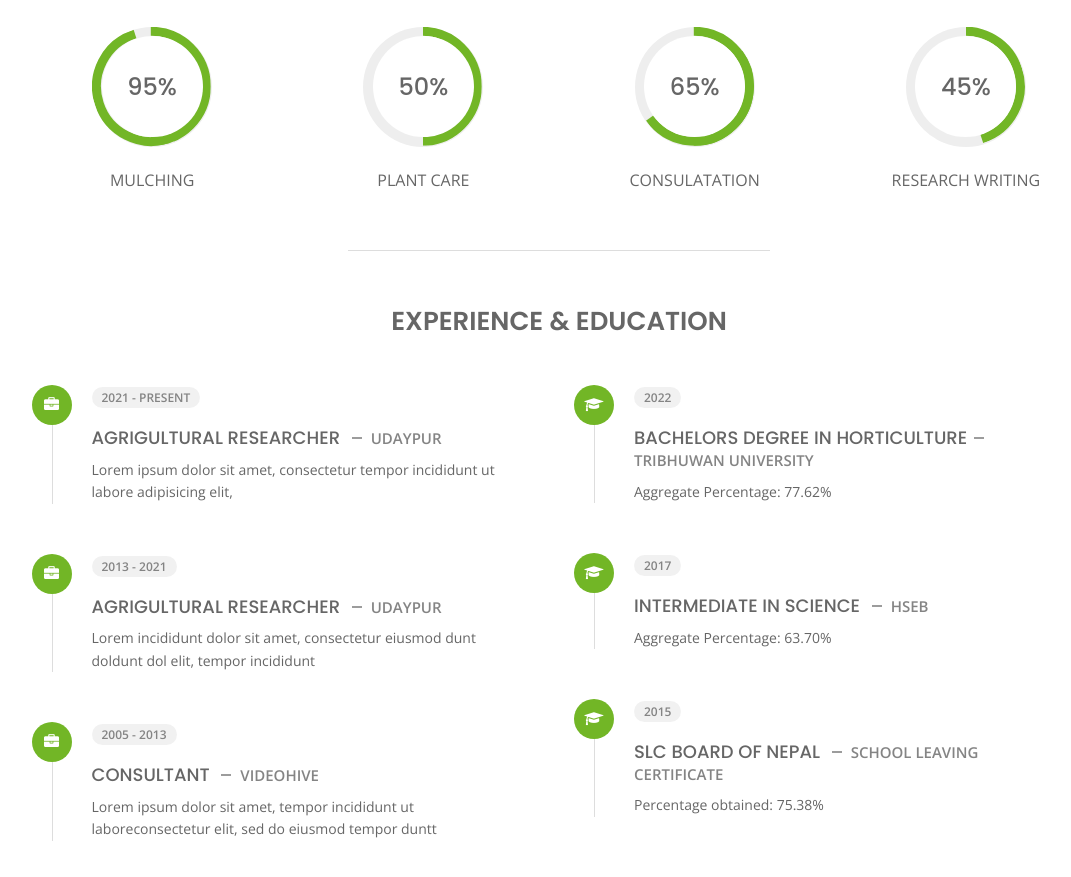
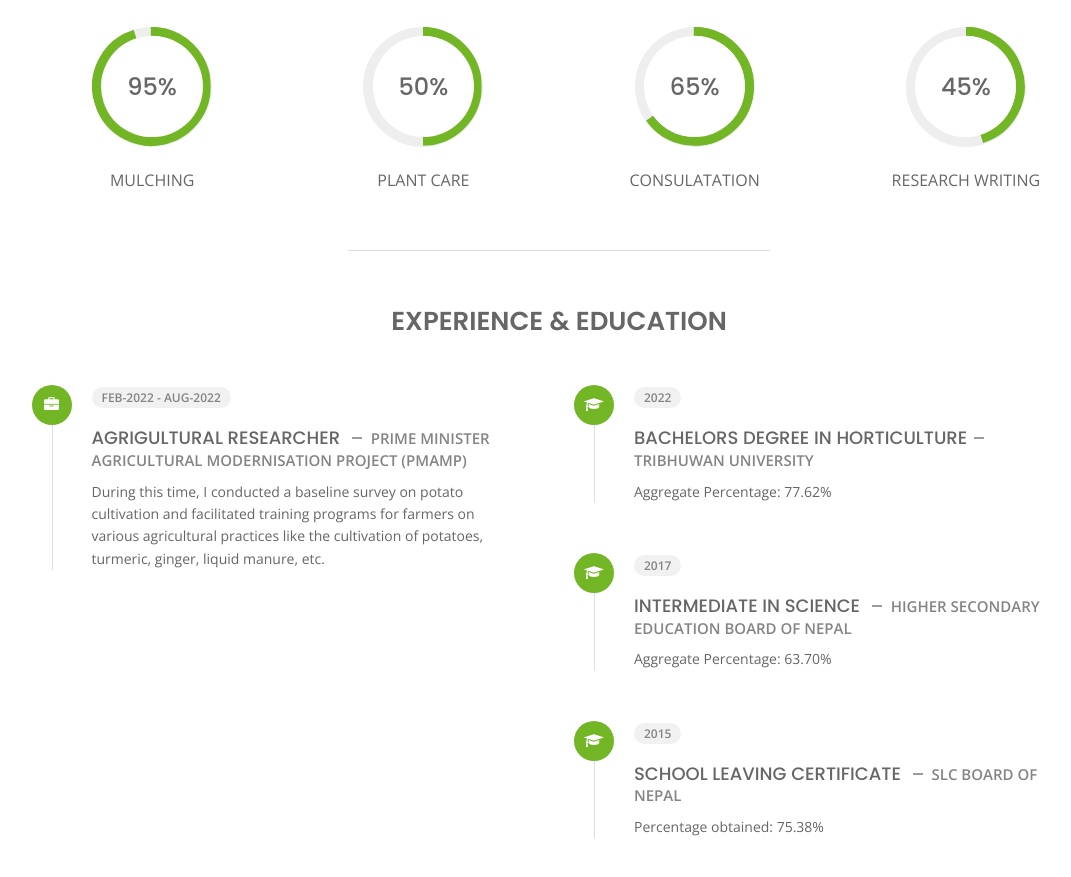
Before and after one commit to twaree/sadhana-website, a plain HTML site: page about.html in a window 1280 px wide. Shown: the part 980-1857 px from the top of the page, without its empty margins (81-1152 px from the left). Drawn offline with nearby package versions, Linux system fonts and the light colour scheme.

Commit message:
Update about.html

```diff
--- a/about.html
+++ b/about.html
@@ -312,25 +312,12 @@
                             <div class="icon">
                                 <i class="fa fa-briefcase"></i>
                             </div>
-                            <span class="time open-sans-font text-uppercase">2021 - Present</span>
-                            <h5 class="poppins-font text-uppercase">Agrigultural Researcher <span class="place open-sans-font">Udaypur</h5>
-                            <p class="open-sans-font">Lorem ipsum dolor sit amet, consectetur tempor incididunt ut labore adipisicing elit, </p>
+                            <span class="time open-sans-font text-uppercase">Feb-2022 - Aug-2022</span>
+                            <h5 class="poppins-font text-uppercase">Agrigultural Researcher <span class="place open-sans-font">Prime Minister Agricultural Modernisation Project (PMAMP)</h5>
+                            <p class="open-sans-font">During this time, I conducted a baseline survey on potato cultivation and facilitated training programs for farmers on various
+agricultural practices like the cultivation of potatoes, turmeric, ginger, liquid manure, etc. </p>
                         </li>
                         <li>
-                            <div class="icon">
-                                <i class="fa fa-briefcase"></i>
-                            </div>
-                            <span class="time open-sans-font text-uppercase">2013 - 2021</span>
-                            <h5 class="poppins-font text-uppercase">Agrigultural Researcher <span class="place open-sans-font">Udaypur</span></h5>
-                            <p class="open-sans-font">Lorem incididunt dolor sit amet, consectetur eiusmod dunt doldunt dol elit, tempor incididunt</p>
-                        </li>
-                        <li>
-                            <div class="icon">
-                                <i class="fa fa-briefcase"></i>
-                            </div>
-                            <span class="time open-sans-font text-uppercase">2005 - 2013</span>
-                            <h5 class="poppins-font text-uppercase">Consultant <span class="place open-sans-font">Videohive</span></h5>
-                            <p class="open-sans-font">Lorem ipsum dolor sit amet, tempor incididunt ut laboreconsectetur elit, sed do eiusmod tempor duntt</p>
                         </li>
                     </ul>
                 </div>
@@ -351,7 +338,7 @@
                                 <i class="fa fa-graduation-cap"></i>
                             </div>
                             <span class="time open-sans-font text-uppercase">2017</span>
-                            <h5 class="poppins-font text-uppercase">Intermediate in Science <span class="place open-sans-font">HSEB</span></h5>
+                            <h5 class="poppins-font text-uppercase">Intermediate in Science <span class="place open-sans-font">Higher Secondary Education Board of Nepal</span></h5>
                             <p class="open-sans-font">Aggregate Percentage: 63.70%</p>
                         </li>
                         <li>
@@ -359,7 +346,7 @@
                                 <i class="fa fa-graduation-cap"></i>
                             </div>
                             <span class="time open-sans-font text-uppercase">2015</span>
-                            <h5 class="poppins-font text-uppercase">SLC Board of Nepal <span class="place open-sans-font"> School Leaving Certificate</span></h5>
+                            <h5 class="poppins-font text-uppercase">School Leaving Certificate <span class="place open-sans-font">SLC Board of Nepal </span></h5>
                             <p class="open-sans-font">Percentage obtained: 75.38%</p>
                         </li>
                     </ul>
```
